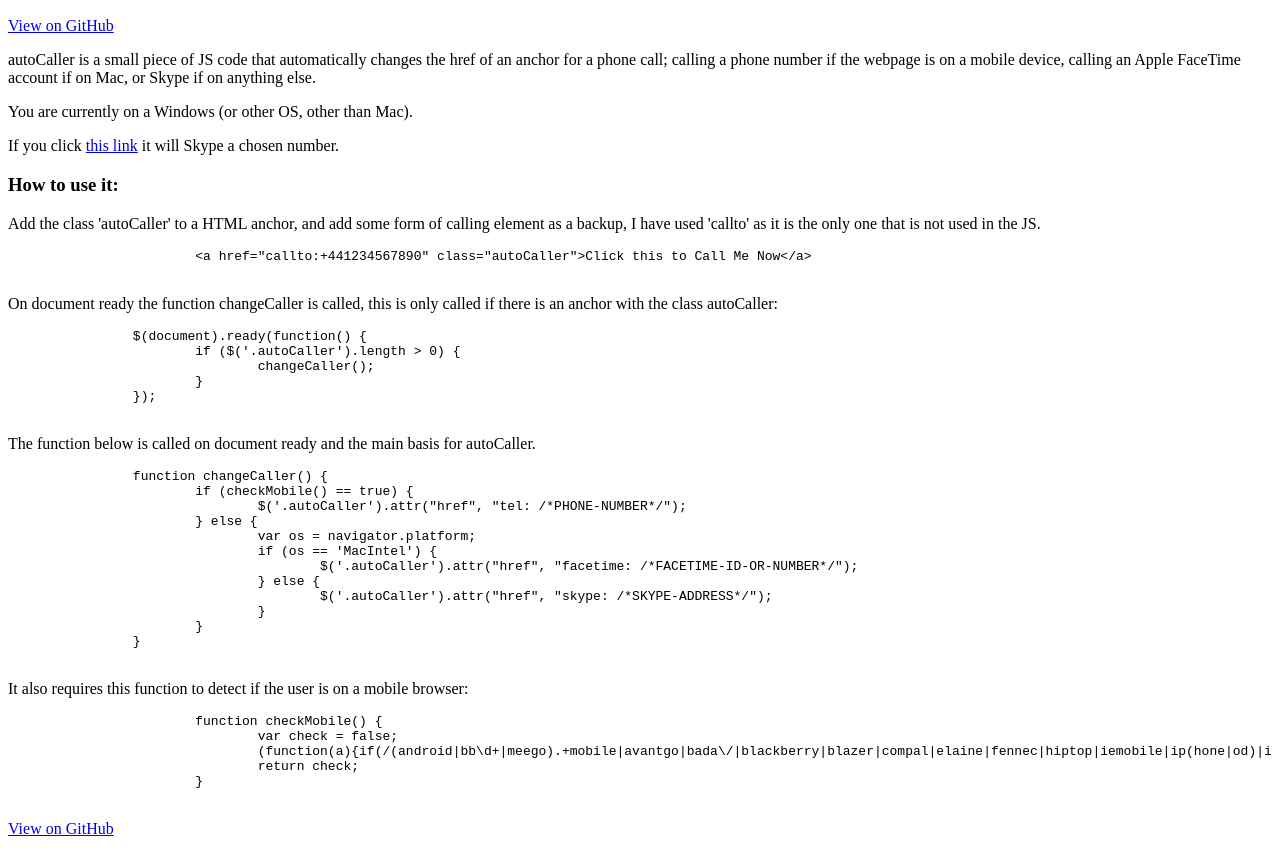
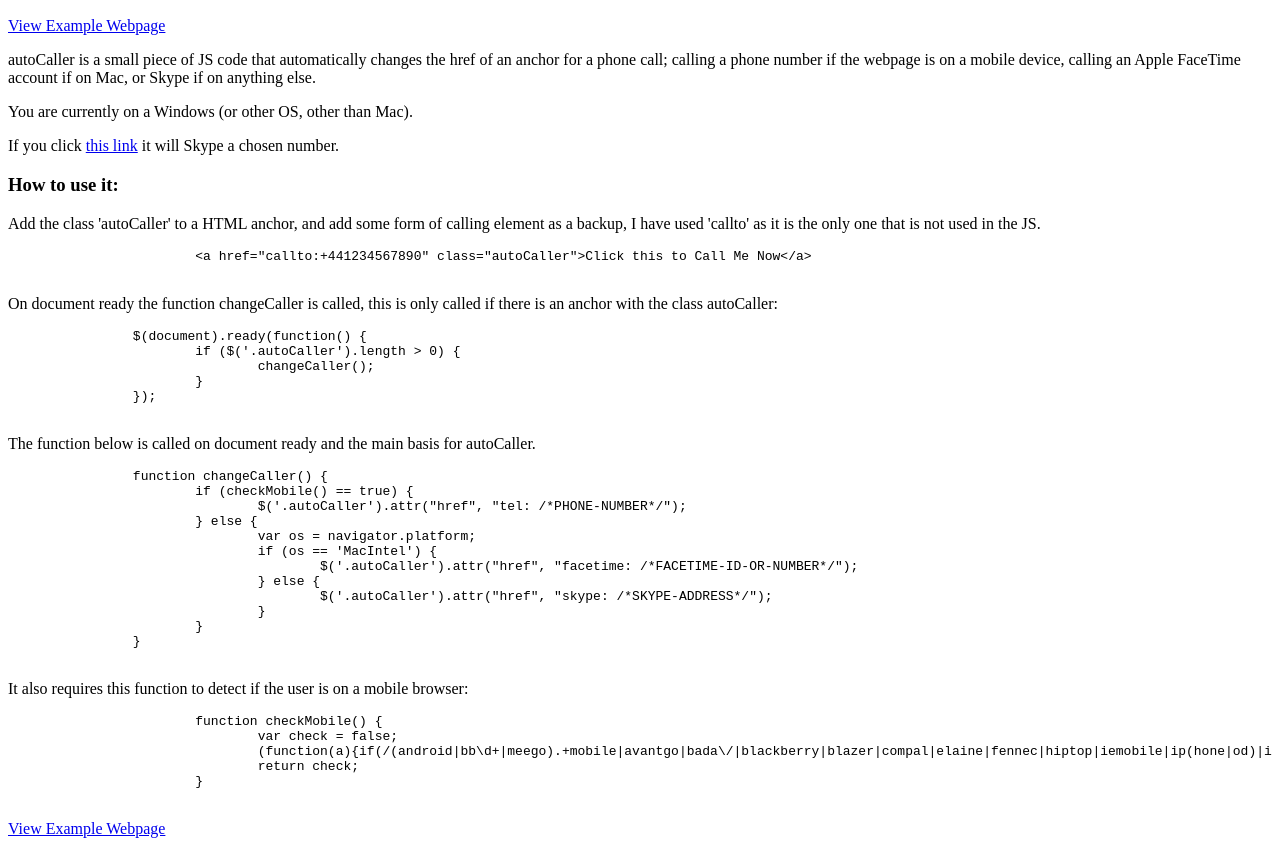
Before and after one commit to evanschris/autoCaller, a plain HTML site: page index.html in a window 1280 px wide. Shown: the part 42-896 px from the top of the page. Drawn offline with nearby package versions, Linux system fonts and the light colour scheme.

Commit message:
Changed relevant link
changed github link to example webpage

```diff
--- a/index.html
+++ b/index.html
@@ -28,7 +28,7 @@
 
 	<body>
 		<h3>autoCaller</h3>
-		<p><a href="https://github.com/evanschris/autoCaller">View on GitHub</a></p>
+		<p><a href="http://evanschris.com/autoCaller/">View Example Webpage</a></p>
 
 		<p>autoCaller is a small piece of JS code that automatically changes the href of an anchor for a phone call; calling a phone number if the webpage is on a mobile device, calling an Apple FaceTime account if on Mac, or Skype if on anything else.</p>
 
@@ -82,7 +82,7 @@
 			}
 		</pre>
 
-		<p><a href="https://github.com/evanschris/autoCaller">View on GitHub</a></p>
+		<p><a href="http://evanschris.com/autoCaller/">View Example Webpage</a></p>
 
 		<script src="//ajax.googleapis.com/ajax/libs/jquery/1.9.1/jquery.min.js"></script>
         <script src="main.js"></script>
```
